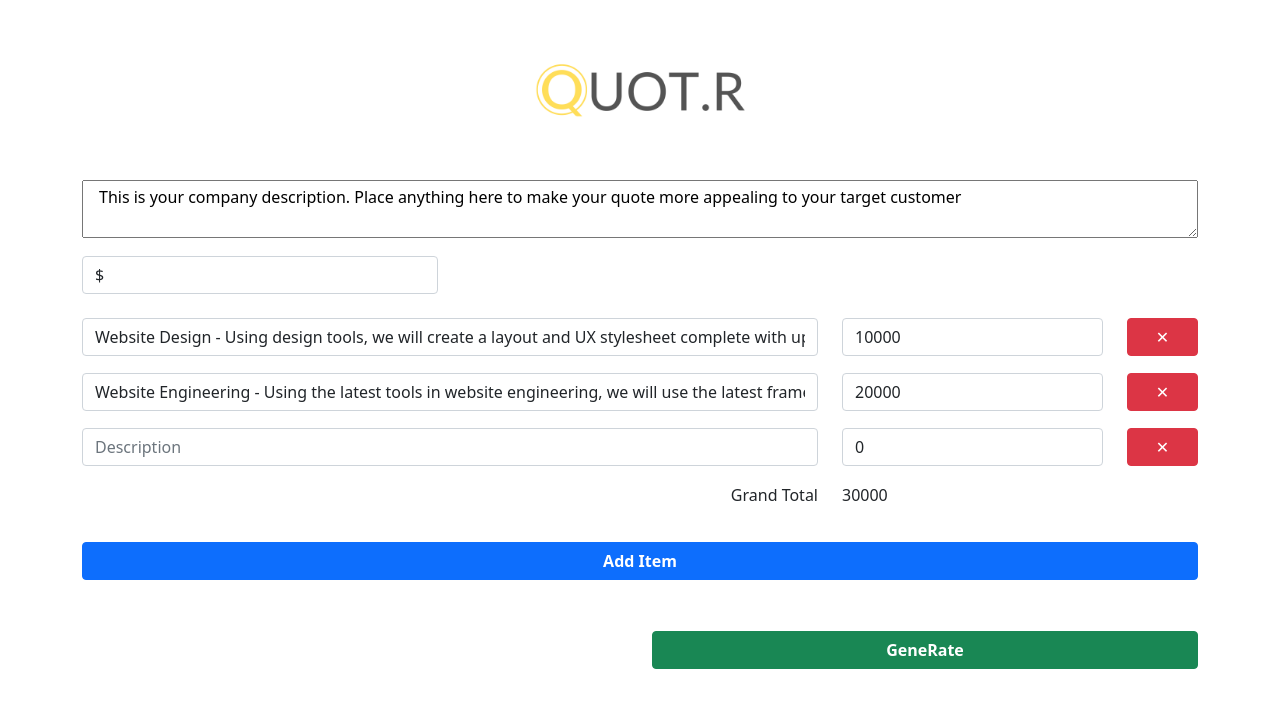
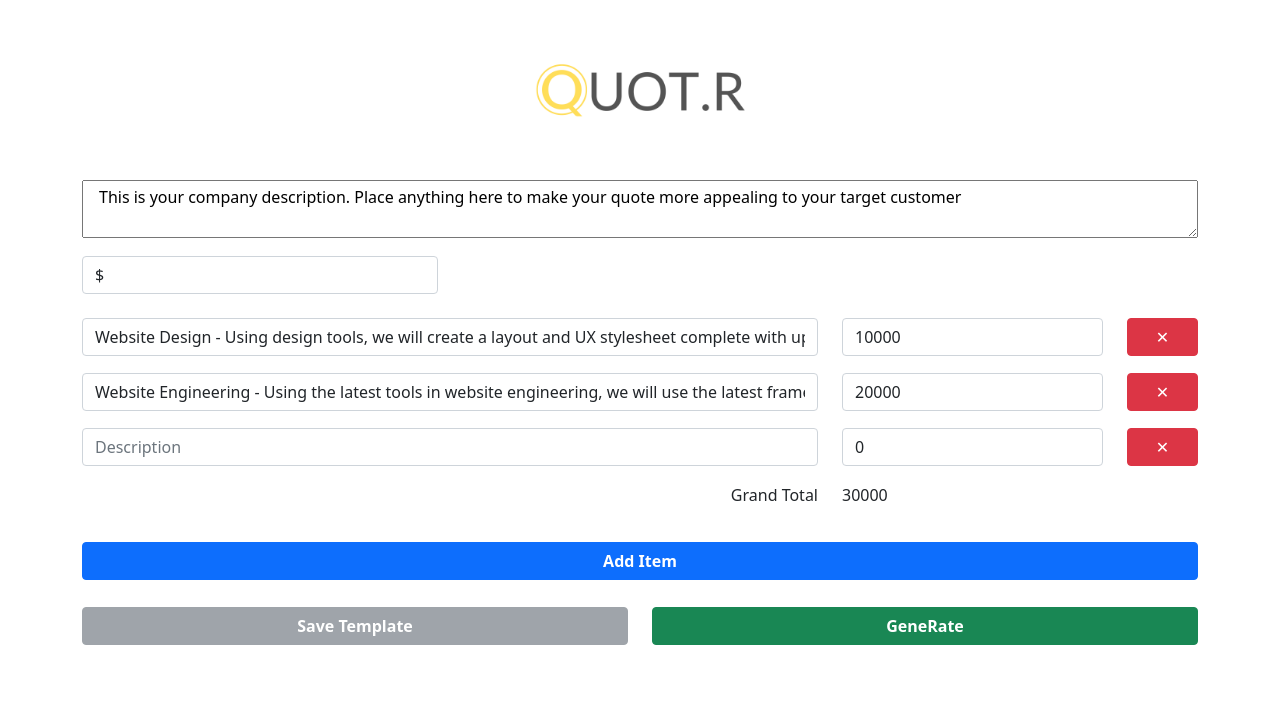
Before and after one commit to CleverlyCodes/quotr, a React (Create React App) app: page / in a window 1280 px wide. Shown: the top 708 px of the page. Built offline with nearby package versions, Linux system fonts and the light colour scheme.

Commit message:
add save template button

```diff
--- a/src/components/QuoteInputSheet/QuoteInputSheet.js
+++ b/src/components/QuoteInputSheet/QuoteInputSheet.js
@@ -96,8 +96,10 @@ function QuoteInputSheet(props) {
         </Col>
       </Row>
 
-      <Row className="mt-5">
-        <Col></Col>
+      <Row className="mt-4">
+        <Col>
+          <Button className="w-100 btn-secondary fw-bold" disabled="true">Save Template</Button>
+        </Col>
 
         <Col md="6">
           <Button className="w-100 btn-success fw-bold" onClick={generateQuote}>GeneRate</Button>
```
